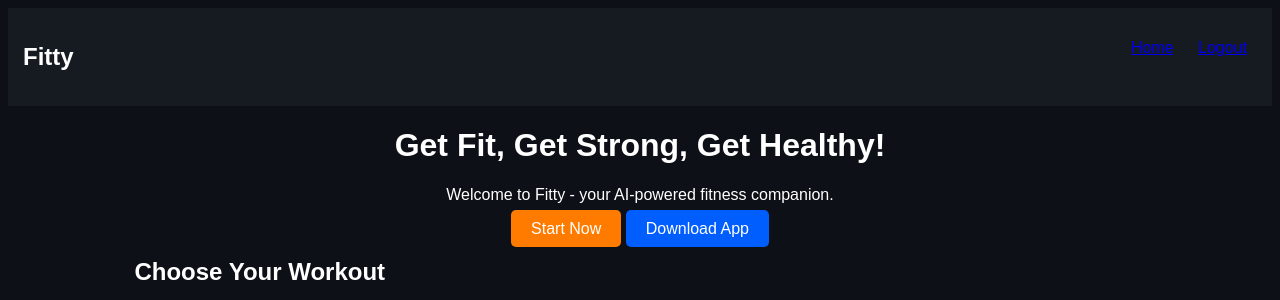
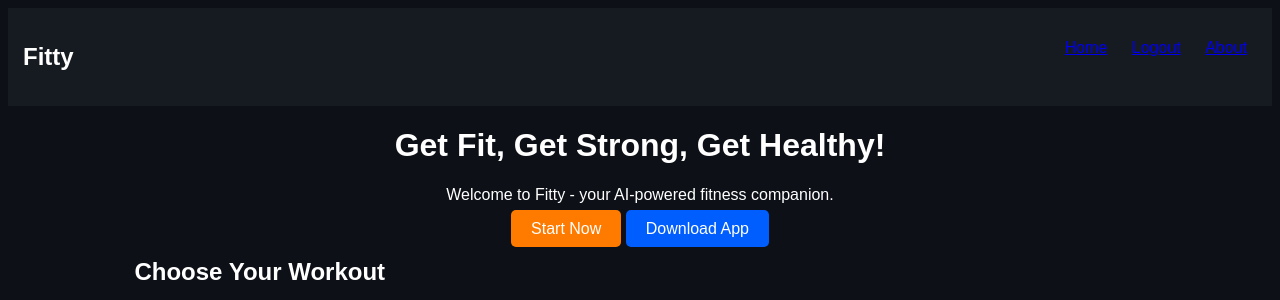
Before and after one commit to DiyaGoyal0212/fitness-tracker, a Flask app: page / in a window 1280 px wide. Shown: the top 300 px of the page. Run offline with Flask 3, Linux system fonts and the light colour scheme; the visitor is signed in with stand-in values (Sample User, id 1).

Commit message:
about link with home page

```diff
--- a/app.py
+++ b/app.py
@@ -51,6 +51,8 @@ def signup():
 
     return render_template("signup.html")
 
+
+
 # Logout Route
 @app.route("/logout")
 def logout():
@@ -76,6 +78,11 @@ def start_exercise(exercise):
 
     return "Exercise not found", 404
 
+@app.route('/about')
+def about():
+    return render_template('about.html')
+
+
 
 if __name__ == "__main__":
     app.run(debug=True)
--- a/templates/about.html
+++ b/templates/about.html
@@ -28,7 +28,8 @@
             padding: 40px;
             color: white;
             position: relative;
-            background: url('img.jpg') no-repeat center center/cover; /* Background Image */
+            background: url('static/img.jpg') no-repeat center center/cover;
+            /* Background Image */
         }
 
         .about-overlay {
--- a/templates/home.html
+++ b/templates/home.html
@@ -13,6 +13,7 @@
       <ul>
         <li><a href="{{ url_for('home') }}">Home</a></li>
         <li><a href="{{ url_for('logout') }}">Logout</a></li>
+        <li><a href="{{ url_for('about') }}">About</a></li>
       </ul>
     </nav>
 
```
Also changed, not shown: static/img.jpg (renamed from templates/img.jpg).
